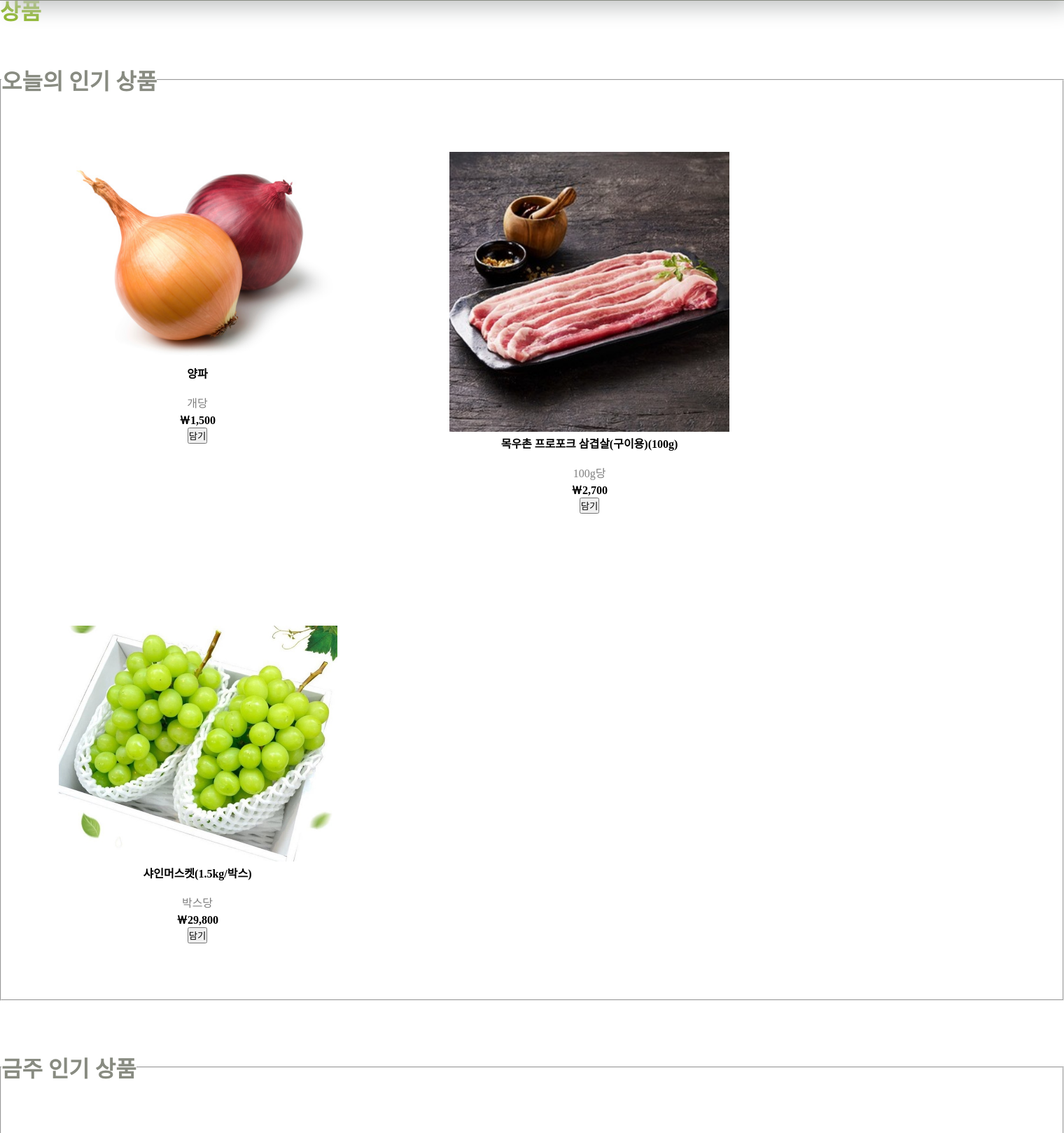
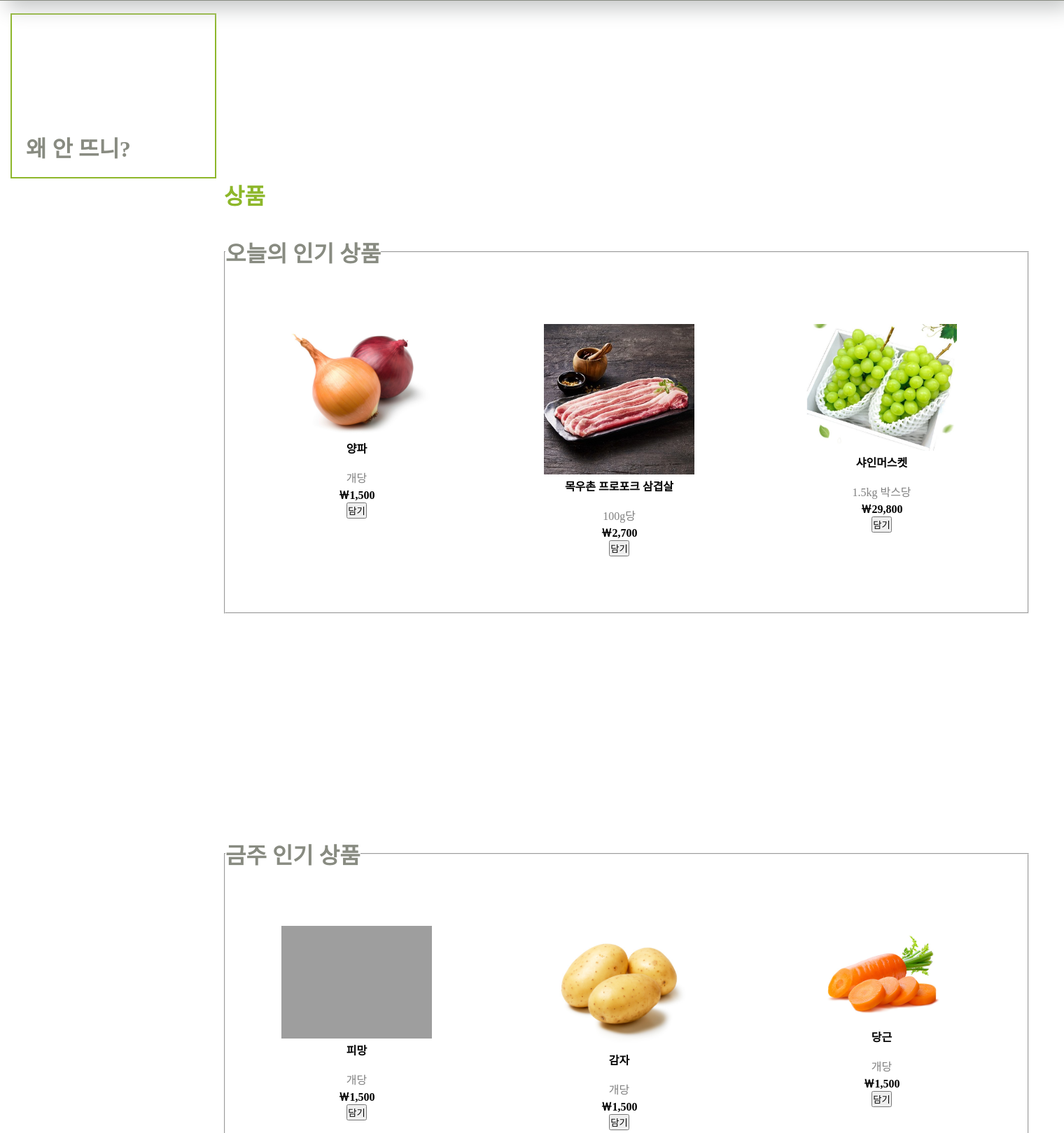
Before and after one commit to mseo39/likelion-Less, a Django app: page /goods in a window 1520 px wide. Shown: the part 81-1700 px from the top of the page at 70% size. Run offline with Django 3.2, Linux system fonts and the light colour scheme; grey boxes are pictures that could not be loaded.

Commit message:
no message

```diff
--- a/main/static/css/goods.css
+++ b/main/static/css/goods.css
@@ -9,3 +9,28 @@
     display: inline-block;
     vertical-align: middle;
 }
+
+.container {
+    background-color: white;
+
+    width: 1150px;
+
+    padding: 20px;
+    padding-top: 0px;
+
+    margin: 300px;
+    margin-top: 0px;
+}
+
+.BN {
+    background-color: white;
+
+    width: 250px;
+
+    padding: 20px;
+
+    margin-top: 100px;
+    margin-left: 15px;
+
+    border: 2px solid #8DB72A;
+}
--- a/main/templates/goods.html
+++ b/main/templates/goods.html
@@ -6,22 +6,27 @@
 <head>
 	<meta charset="UTF-8">
 	<title>less - 상품</title>
-	<link rel="stylesheet" type="text/css" href="goods.css">
+	<link rel="stylesheet" type="text/css" href="{% static 'css/goods.css' %}">
 </head>
 
 <body>
+	<div class="BN">
+	<br><br><br><br>
+		<form>
+			<h1 style="color: #888B81;"><br><br>왜 안 뜨니?</h1>
+		</form>
+	</div>
 	<div class="container">
-	<br><br><br><br>
 		<h1 style="color: #8DB72A;">상품</h1>
+		<br><br>
 		<form>
-			<br><br><br>
-			<fieldset>
-				<legend style="color: #888B81;"><h1>오늘의 인기 상품</h1></legend>
-				<ul><ul><ul><ul><ul><ul>
+		<fieldset>
+			<legend style="color: #888B81;"><h1>오늘의 인기 상품</h1></legend>
+			<ul><ul><ul><ul><ul><ul>
 
 		<div class="grid" style="text-align: center;">
 			<div class="goods_image" style="float: left; padding: 80px;">
-				<img src="/static/images/onion.jpg" alt="goods_1" width="400px">
+				<img src="/static/images/onion.jpg" alt="goods_1" width="215px">
 
 				<h4>양파</h4>
 				<br><font color="gray">개당</font>
@@ -31,9 +36,9 @@
 			</div>
 
 			<div class="goods_image" style="float: left; padding: 80px;">
-				<img src="/static/images/porkbelly.jpg" alt="goods_2" width="400px">
+				<img src="/static/images/porkbelly.jpg" alt="goods_2" width="215px">
 
-				<h4>목우촌 프로포크 삼겹살(구이용)(100g)</h4>
+				<h4>목우촌 프로포크 삼겹살</h4>
 				<br><font color="gray">100g당</font>
 				<p><h4>￦2,700</h4></p>
 
@@ -41,17 +46,16 @@
 			</div>
 
 			<div class="goods_image" style="float: left; padding: 80px;">
-				<img src="/static/images/shinemuscat.jpg" alt="goods_3" width="400px">
+				<img src="/static/images/shinemuscat.jpg" alt="goods_3" width="215px">
 
-				<h4>샤인머스켓(1.5kg/박스)</h4>
-				<br><font color="gray">박스당</font>
+				<h4>샤인머스켓</h4>
+				<br><font color="gray">1.5kg 박스당</font>
 				<p><h4>￦29,800</h4></p>
 
 				<input type="submit" value="담기" a hraf="http://127.0.0.1:8000/mypage">
 			</div>
 		</fieldset>
 	</div>
-	<br><br><br><br>
 	<div class="container">
 		<form>
 			<fieldset>
@@ -60,7 +64,7 @@
 
 		<div class="grid" style="text-align: center;">
 			<div class="goods_image" style="float: left; padding: 80px;">
-				<img src="/static/images/paprika.jpg" alt="goods_4" width="400px">
+				<img src="/static/images/paprika.jpg" alt="goods_4" width="215px">
 
 				<h4>피망</h4>
 				<br><font color="gray">개당</font>
@@ -71,7 +75,7 @@
 
 			<div class="goods_image" style="float: left; padding: 80px;">
 
-				<img src="/static/images/potato.jpg" alt="goods_5" width="400px">
+				<img src="/static/images/potato.jpg" alt="goods_5" width="215px">
 
 				<h4>감자</h4>
 				<br><font color="gray">개당</font>
@@ -82,7 +86,7 @@
 
 			<div class="goods_image" style="float: left; padding: 80px;">
 
-				<img src="/static/images/carot.jpg" alt="goods_6" width="400px">
+				<img src="/static/images/carot.jpg" alt="goods_6" width="215px">
 				<h4>당근</h4>
 				<br><font color="gray">개당</font>
 				<p><h4>￦1,500</h4></p>
@@ -93,6 +97,5 @@
 		</div>
 	</div>
 </body>
-</script>
 </html>
 {% endblock %}
```
